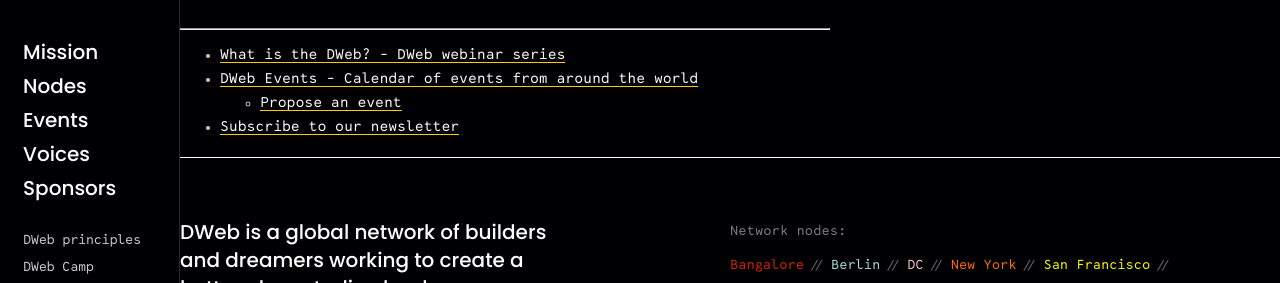
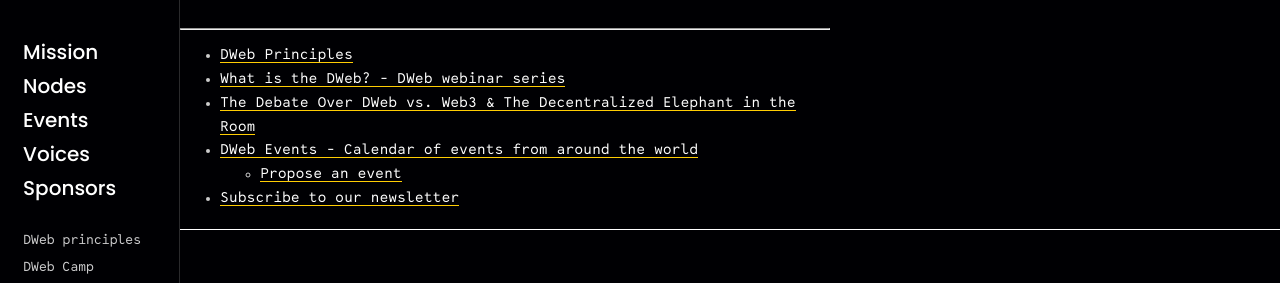
Before and after one commit to getdweb/dweb-gatsby, a Gatsby site: page /hello-world in a window 1280 px wide. Shown: the part 150-433 px from the top of the page. Built offline with nearby package versions, Linux system fonts and the light colour scheme; Gatsby itself is replaced by a stand-in of ours.

Commit message:
Add links to hello-world page

```diff
--- a/src/pages/hello-world.js
+++ b/src/pages/hello-world.js
@@ -17,10 +17,25 @@
               <div className="building-block__text">
                 <ul>
                   <li>
+                    <a href="/principles" target="blank">
+                      DWeb Principles
+                    </a>
+                  </li>
+                  <li>
                     <a href="/dweb-webinar-series" target="blank">
                       What is the DWeb? - DWeb webinar series
                     </a>
                   </li>
+                  <li>
+                    <a
+                      href="https://hypha.coop/dripline/debate-over-dweb-vs-web3/"
+                      target="blank"
+                    >
+                      The Debate Over DWeb vs. Web3 & The Decentralized Elephant
+                      in the Room
+                    </a>
+                  </li>
+
                   <li>
                     <a href="//dweb.events" target="blank">
                       DWeb Events - Calendar of events from around the world
```
